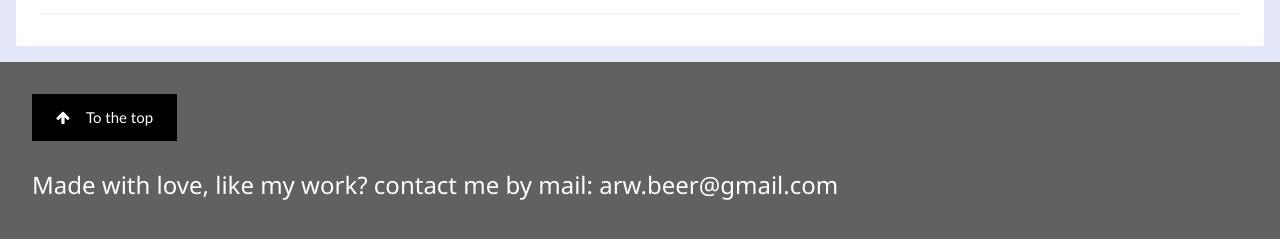
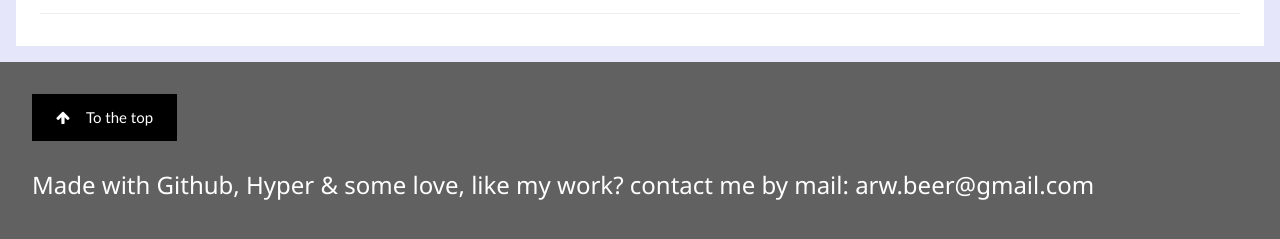
Before and after one commit to arwkuma/portfolio, a plain HTML site: page index.html in a window 1280 px wide. Shown: the part 5525-5764 px from the top of the page. Drawn offline with nearby package versions, Linux system fonts and the light colour scheme.

Commit message:
forgot something

```diff
--- a/index.html
+++ b/index.html
@@ -133,12 +133,12 @@
     </div>
   </div>
 </div>
-
+        </p>
 </div>
 
 <footer class="w3-container w3-dark-grey" style="padding:32px">
   <a href="#" class="w3-button w3-black w3-padding-large w3-margin-bottom"><i class="fa fa-arrow-up w3-margin-right"></i>To the top</a>
-  <h3 class="w3-text-white"> Made with love, like my work? contact me by mail: arw.beer@gmail.com</h3>
+  <h3 class="w3-text-white"> Made with Github, Hyper & some love, like my work? contact me by mail: arw.beer@gmail.com</h3>
 
 </footer>
 
```
